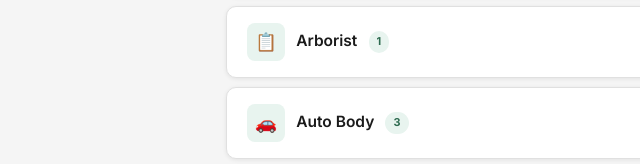
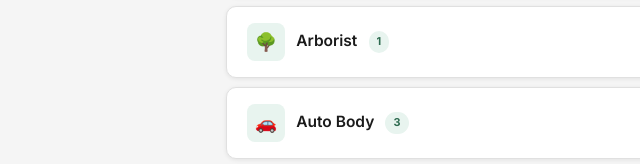
Before and after one commit to enriquerojas1974/ogsdads_rec, a plain HTML site: page index.html in a window 1280 px wide. Shown: the part 565-729 px from the top of the page, 0-640 px from the left. Drawn offline with Linux system fonts and the light colour scheme.

Commit message:
Update index.html
added arborist icon

```diff
--- a/index.html
+++ b/index.html
@@ -438,7 +438,7 @@ const CATEGORY_ICONS = {
   "Plumber":"🚿","Potlight":"💡","Realtor":"🏠",
   "Recruiter":"💼","Renovations":"🔨","Repair / Handyman":"🛠️",
   "Roofing":"🏘️","Sprinkler Systems":"💧","Storage":"📦",
-  "Tires":"🚙","Window / Doors":"🪟"
+  "Tires":"🚙","Window / Doors":"🪟","Arborist":"🌳"
 };
 let allData = [];
 
```
